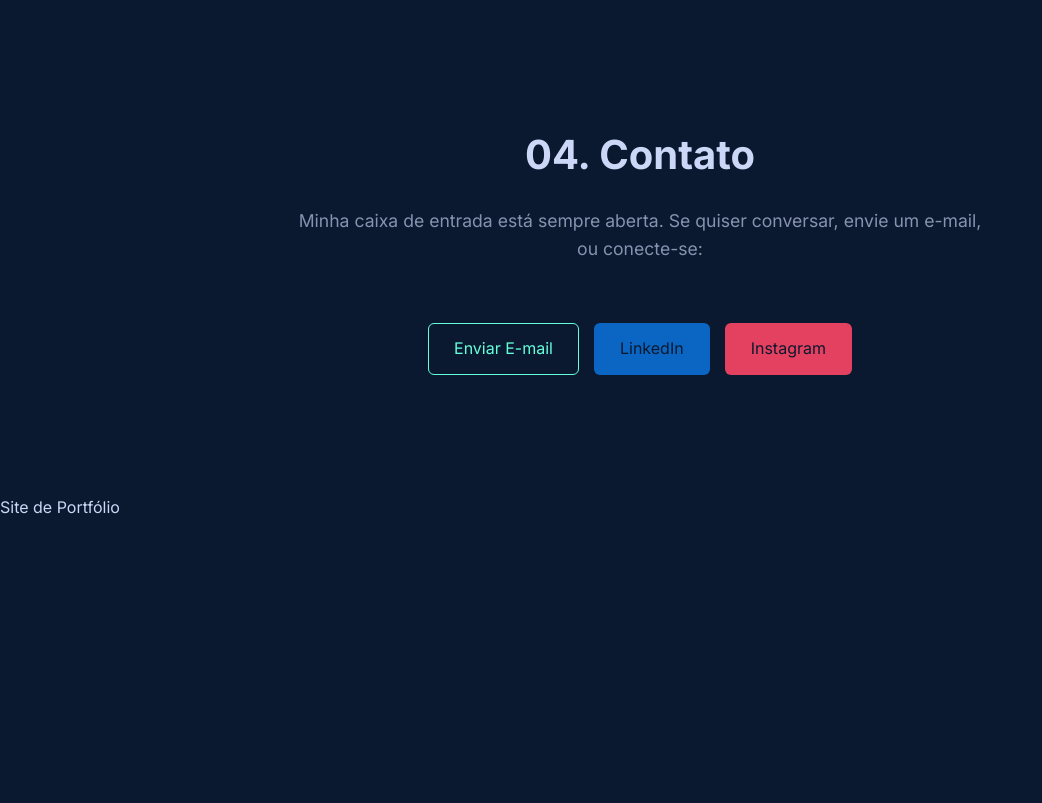
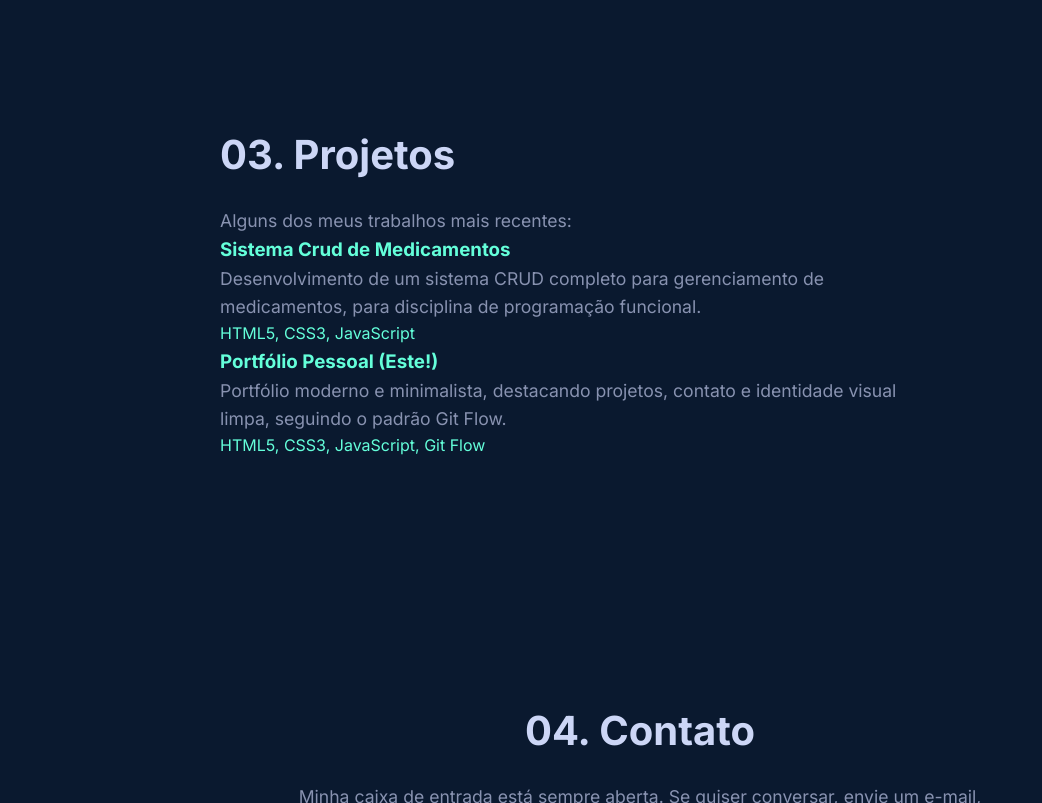
Before and after one commit to kilvyemanuel/site-portfolio, a plain HTML site: page index.html in a window 1280 px wide. Shown: the part 1346-2149 px from the top of the page, without its empty margins (0-1042 px from the left). Before the commit the page ends 1867 px from the top, so only its background shows below. Drawn offline with Linux system fonts and the light colour scheme.

Commit message:
feat(projetos): adicionar estrutura de grade e cards de projetos

```diff
--- a/index.html
+++ b/index.html
@@ -40,6 +40,29 @@
         </p>
     </section>
 
+    <section id="projects" class="section">
+        <h2>03. Projetos</h2>
+        <p>Alguns dos meus trabalhos mais recentes:</p>
+
+        <div class="projects-grid">
+            <a href="#" target="_blank" class="project-card">
+                <h3 class="project-title">Sistema Crud de Medicamentos</h3>
+                <p class="project-description">
+                    Desenvolvimento de um sistema CRUD completo para gerenciamento de medicamentos, para disciplina de programação funcional.
+                </p>
+                <div class="project-tech">HTML5, CSS3, JavaScript</div>
+            </a>
+
+            <a href="#" target="_blank" class="project-card">
+                <h3 class="project-title">Portfólio Pessoal (Este!)</h3>
+                <p class="project-description">
+                    Portfólio moderno e minimalista, destacando projetos, contato e identidade visual limpa, seguindo o padrão Git Flow.
+                </p>
+                <div class="project-tech">HTML5, CSS3, JavaScript, Git Flow</div>
+            </a>
+        </div>
+    </section>
+
     <section id="contact" class="section contact">
         <h2>04. Contato</h2>
         <p>Minha caixa de entrada está sempre aberta. Se quiser conversar, envie um e-mail, ou conecte-se:</p>
```
